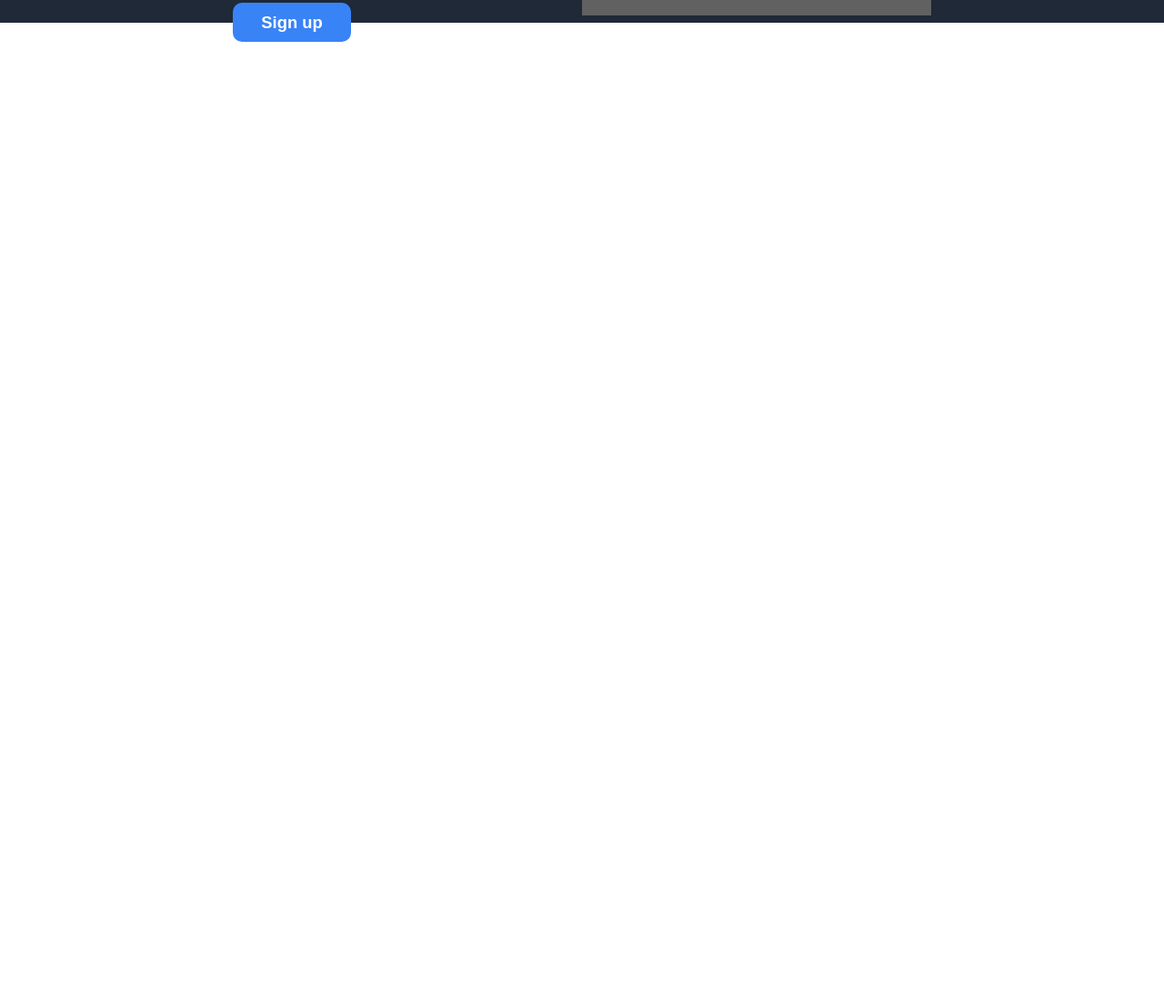
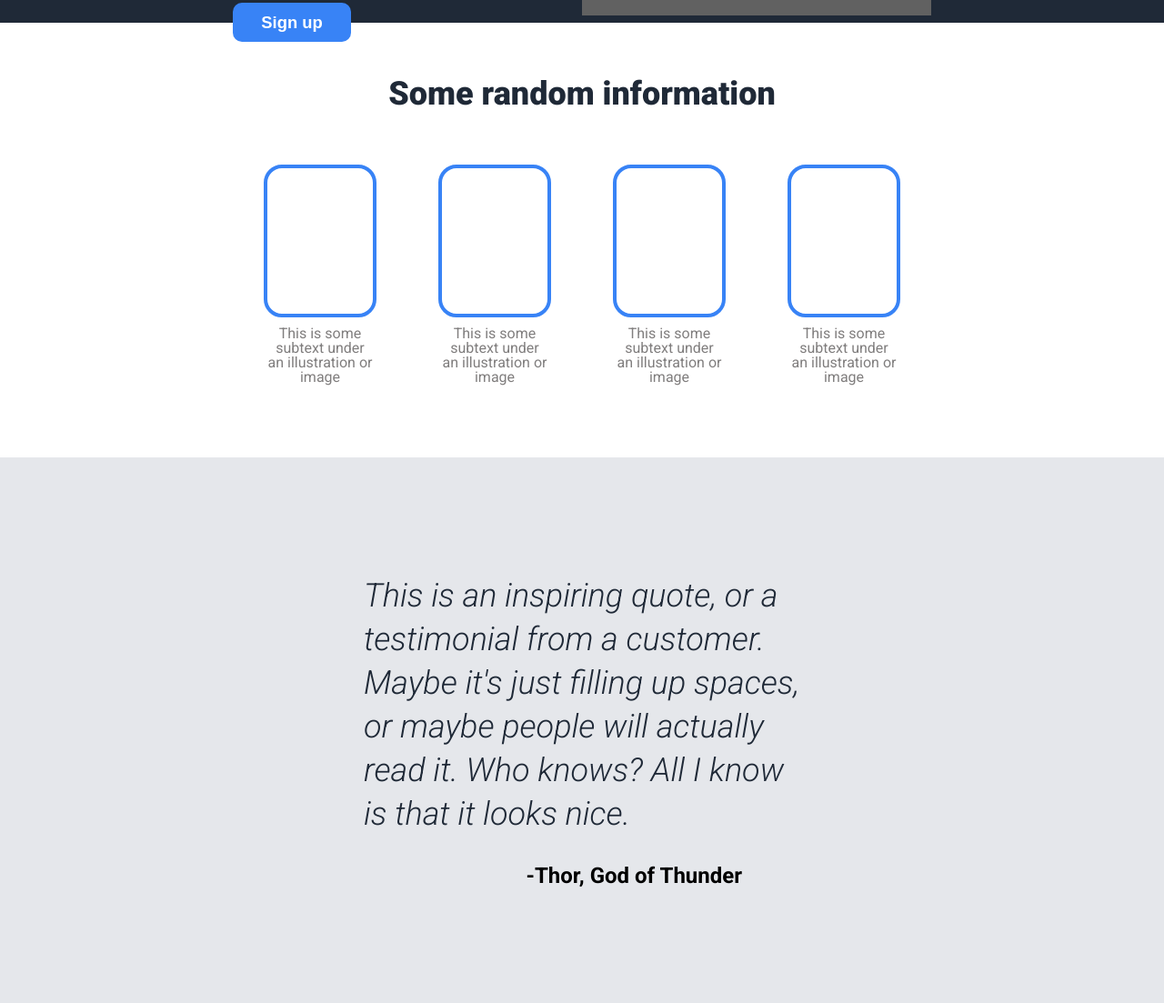
Before and after one commit to KartikSinghK/landing_page, a plain HTML site: page index.html in a window 1280 px wide. Shown: the part 375-1478 px from the top of the page at 91% size. Before the commit the page ends 800 px from the top, so only its background shows below. Drawn offline with Linux system fonts and the light colour scheme.

Commit message:
done with quote section

```diff
--- a/index.html
+++ b/index.html
@@ -7,7 +7,8 @@
     <meta name="viewport" content="width=device-width, initial-scale=1.0">
     <link rel="preconnect" href="https://fonts.googleapis.com">
     <link rel="preconnect" href="https://fonts.gstatic.com" crossorigin>
-    <link href="https://fonts.googleapis.com/css2?family=Roboto:wght@100;300;400;500;700;900&display=swap"
+    <link
+        href="https://fonts.googleapis.com/css2?family=Roboto:ital,wght@0,100;0,300;0,400;0,500;0,700;0,900;1,300&display=swap"
         rel="stylesheet">
     <link rel="stylesheet" href="style.css">
     <title>Landing Page</title>
@@ -29,8 +30,9 @@
             <div class="hero-section">
                 <div class="content">
                     <h1 class="heading">This website is<br> awesome</h1>
-                    <p class = "subtext">
-                        This website has some subtext that goes here under the<br> main title. It's smaller font and the color
+                    <p class="subtext">
+                        This website has some subtext that goes here under the<br> main title. It's smaller font and the
+                        color
                         is
                         lower<br> contrast.
                     </p>
@@ -44,6 +46,38 @@
             </div>
         </div>
     </div>
+    <div class="information-section container">
+        <h2>Some random information</h2>
+        <div class="information">
+            <div class="img-container">
+                <div class="img-area"></div>
+                <p class="text">This is some subtext under an illustration or image</p>
+            </div>
+            <div class="img-container">
+                <div class="img-area"></div>
+                <p class="text">This is some subtext under an illustration or image</p>
+            </div>
+            <div class="img-container">
+                <div class="img-area"></div>
+                <p class="text">This is some subtext under an illustration or image</p>
+            </div>
+            <div class="img-container">
+                <div class="img-area"></div>
+                <p class="text">This is some subtext under an illustration or image</p>
+            </div>
+        </div>
+    </div>
+    <div class="quote-section">
+        <div class="container">
+            <p class="quote">
+                This is an inspiring quote, or a testimonial from a customer. Maybe it's just filling up spaces,
+                or maybe people will actually read it. Who knows? All I know is that it looks nice.
+            </p>
+            <p class="author">
+                -Thor, God of Thunder
+            </p>
+        </div>
+    </div>
 </body>
 
 </html>
--- a/style.css
+++ b/style.css
@@ -125,13 +125,14 @@ table {
 /* main css */
 body {
 	font-family: Roboto;
+	height: 100vh;
 }
 .container {
 	margin: 0 20%;
 }
 .hero {
 	background-color: #1f2937;
-	height:50vh;
+	height: 50%;
 }
 .navbar {
 	display: flex;
@@ -144,14 +145,15 @@ body {
 	font-size: 24px;
 	color: #f9faf8;
 	font-weight: bold;
+	cursor: pointer;
 }
 .nav-links {
 	width: 50%;
 	display: flex;
 	justify-content: flex-end;
 }
-.nav-links a{
-	margin-left:30px;
+.nav-links a {
+	margin-left: 30px;
 }
 .nav-links a {
 	text-decoration: none;
@@ -178,18 +180,19 @@ body {
 	color: #e5e7eb;
 	line-height: 25px;
 	width: 100%;
-	margin-top:10px;
+	margin-top: 10px;
 }
 button {
-	margin-top:20px;
+	margin-top: 20px;
 	background-color: #3883f6;
-	border:0;
+	border: 0;
 	border-radius: 10px;
-	width:130px;
-	height:43px;
-	color:white;
-	font-size:1.15rem;
-	font-weight:600;
+	width: 130px;
+	height: 43px;
+	color: white;
+	font-size: 1.15rem;
+	font-weight: 600;
+	cursor: pointer;
 }
 .img-section {
 	width: 50%;
@@ -201,3 +204,61 @@ button {
 	height: 240px;
 	background-color: rgb(97, 97, 97);
 }
+.information-section {
+	display: flex;
+	flex-direction: column;
+	align-items: center;
+}
+.information-section h2 {
+	font-size: 36px;
+	font-weight: 900;
+	color: #1f2937;
+	margin: 60px 0;
+}
+.information {
+	display: flex;
+	justify-content: space-around;
+	align-items: center;
+}
+.img-container {
+	display: flex;
+	flex-direction: column;
+	align-items: center;
+	width: 15%;
+}
+.img-area {
+	width: 100%;
+	height: 160px;
+	border: 4px solid #3883f6;
+	border-radius: 20px;
+}
+
+.text {
+	text-align: center;
+	width: 100%;
+	margin-top: 10px;
+	color: rgb(128, 126, 126);
+}
+.quote-section {
+	background-color: #e5e7eb;
+	padding: 8rem 15rem;
+	margin:5rem 0;
+	display:flex;
+	flex-direction: column;
+	align-items:center;
+}
+.quote {
+	font-size:36px;
+	color:#1F2937;
+	line-height:3rem;
+	font-weight: 300;
+	font-style:italic;
+}
+.author {
+	text-align: end;
+	font-size:1.5rem;
+	color:black;
+	margin-top:2rem;
+	font-weight:bold;
+	padding-right:4rem;
+}
```
